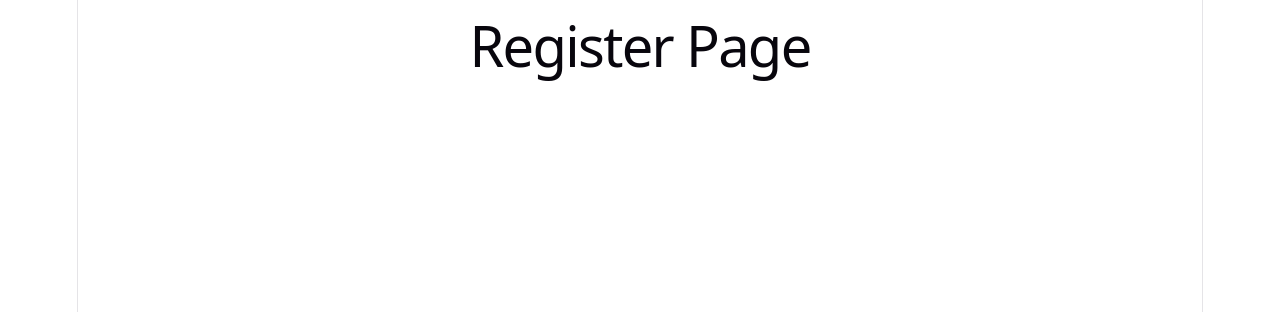
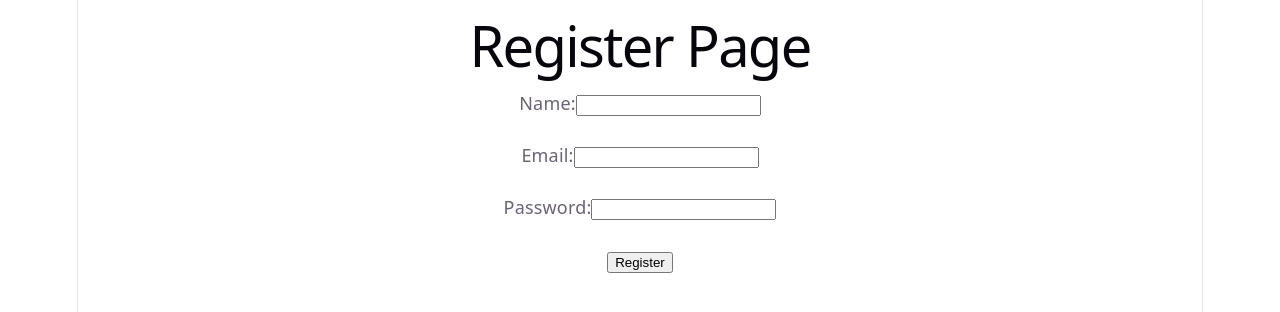
Before and after one commit to Gowtham-Mani-24/Emp-Management, a React app in the folder frontend/: page /register in a window 1280 px wide. Shown: the top 312 px of the page. Built offline with nearby package versions, Linux system fonts and the light colour scheme; the HTML template or start-up script is replaced by a standard one.

Commit message:
updated the auth pages in UI

```diff
--- /dev/null
+++ b/frontend/src/api/authApi.js
@@ -0,0 +1,19 @@
+import axios from "axios";
+
+const API_URL = 'http://localhost:5000/api/auth';
+
+export const registerUser = async (userData)=>{
+    const response = await axios.post(
+        `${API_URL}/register`,
+        userData
+    );
+    return response.data;
+}
+
+export const loginUser = async (userData)=>{
+    const response = await axios.post(
+        `${API_URL}/login`,
+        userData
+    )
+    return response.data;
+}
--- a/frontend/src/pages/Login.jsx
+++ b/frontend/src/pages/Login.jsx
@@ -1,7 +1,79 @@
+import { useState } from "react"
+import { useNavigate } from "react-router-dom";
+import { loginUser } from "../api/authApi";
+
 export const Login = ()=>{
+
+    const navigate = useNavigate();
+    const [formData,setFormData] = useState({
+        email:"",
+        password:""
+    })
+    const [loading,setLoading] = useState(false);
+    const [error,setError] = useState('');
+
+    const handleChange = (e)=>{
+        const {name,value} = e.target;
+        setFormData({
+            ...formData,
+            [name]:value
+        })
+    }
+
+    const handleSubmit = async(e)=>{
+        e.preventDefault();
+            setError('');
+            setLoading(true);
+        try {
+            const data = await loginUser(formData);
+            localStorage.setItem('token',data.token);
+            localStorage.setItem('user',JSON.stringify(data.user));
+
+            navigate('/dashboard');
+        } catch (error) {
+            setError(
+                error.response?.data?.message ||
+                "login failed"
+            )
+        }
+        finally{
+            setLoading(false);
+        }
+    }
     return (
+        <>
         <div>
             <h1>Login Page</h1>
+            {error && <p>{error}</p>}
+
+            <form onSubmit={handleSubmit}>
+                <div>
+                    <label>Email:</label>
+                    <input
+                    type="email"
+                    name="email"
+                    value={formData.value}
+                    onChange={handleChange}
+                    required
+                    />
+                </div>
+                <br />
+                <div>
+                    <label>Password:</label>
+                    <input
+                    type="password"
+                    name="password"
+                    value={formData.value}
+                    onChange={handleChange}
+                    required
+                    />
+                </div>
+                <br />
+                <button type="Submit" disabled={loading}>
+                    {loading ? "logging in..." : "Login"}
+                </button>
+            </form>
         </div>
+        </>
     )
 }
--- a/frontend/src/pages/Register.jsx
+++ b/frontend/src/pages/Register.jsx
@@ -1,8 +1,96 @@
+import { useState } from "react";
+import { useNavigate } from "react-router-dom";
+import { registerUser } from "../api/authApi";
+
 const Register = () => {
+
+    const navigate = useNavigate();
+
+    const [formData,setFormData]=useState({
+        name:"",
+        email:"",
+        password:""
+    })
+
+    const [error,setError] = useState('');
+    const [loading,setLoading] = useState(false);
+
+    const handleChange = (e)=>{
+        const {name,value} = e.target;
+
+        setFormData({
+            ...formData,
+            [name]:value
+        });
+    }
+
+    const handleSubmit = async (e)=>{
+        e.preventDefault();
+
+        setError('');
+        setLoading(true);
+
+        try {
+            await registerUser(formData);
+
+            navigate('/login');
+        } catch (error) {
+            setError(
+                error.response?.data?.message ||
+                "registration Failed"
+            )
+        }
+        finally{
+            setLoading(false);
+        }
+    }
+
     return (
+        <>
         <div>
             <h1>Register Page</h1>
+            {error &&<p>{error}</p>}
+
+            <form onSubmit={handleSubmit}>
+                <div>
+                    <label>Name:</label>
+                    <input
+                        type="text"
+                        name="name"
+                        value={formData.name}
+                        onChange={handleChange}
+                        required
+                    />
+                </div>
+                <br />
+                <div>
+                    <label>Email:</label>
+                    <input
+                        type="email"
+                        name="email"
+                        value={formData.email}
+                        onChange={handleChange}
+                        required
+                    />
+                </div>
+                <br />
+                <div>
+                    <label>Password:</label>
+                    <input
+                        type="password"
+                        name="password"
+                        value={formData.password}
+                        onChange={handleChange}
+                        required
+                    />
+                </div>
+                <br />
+                <button type="submit" disabled={loading}>
+                    {loading ? "Registering..." : "Register"}
+                </button>
+            </form>
         </div>
+        </>
     );
 };
 
```
